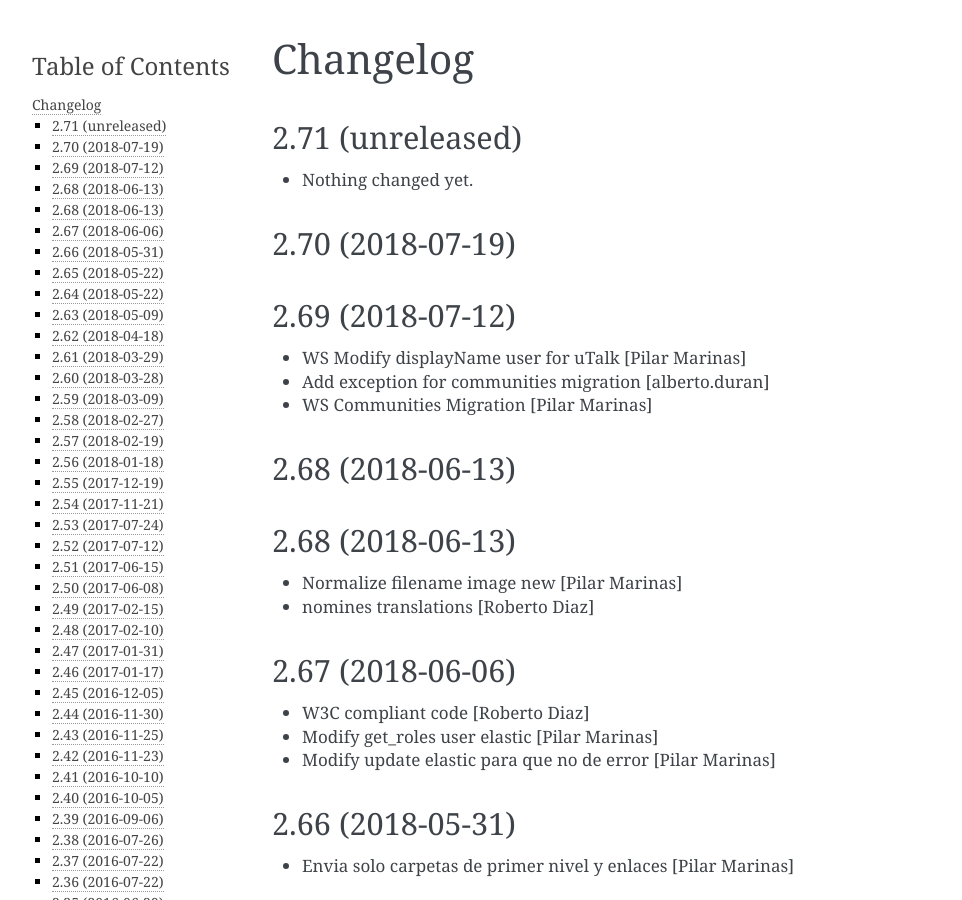
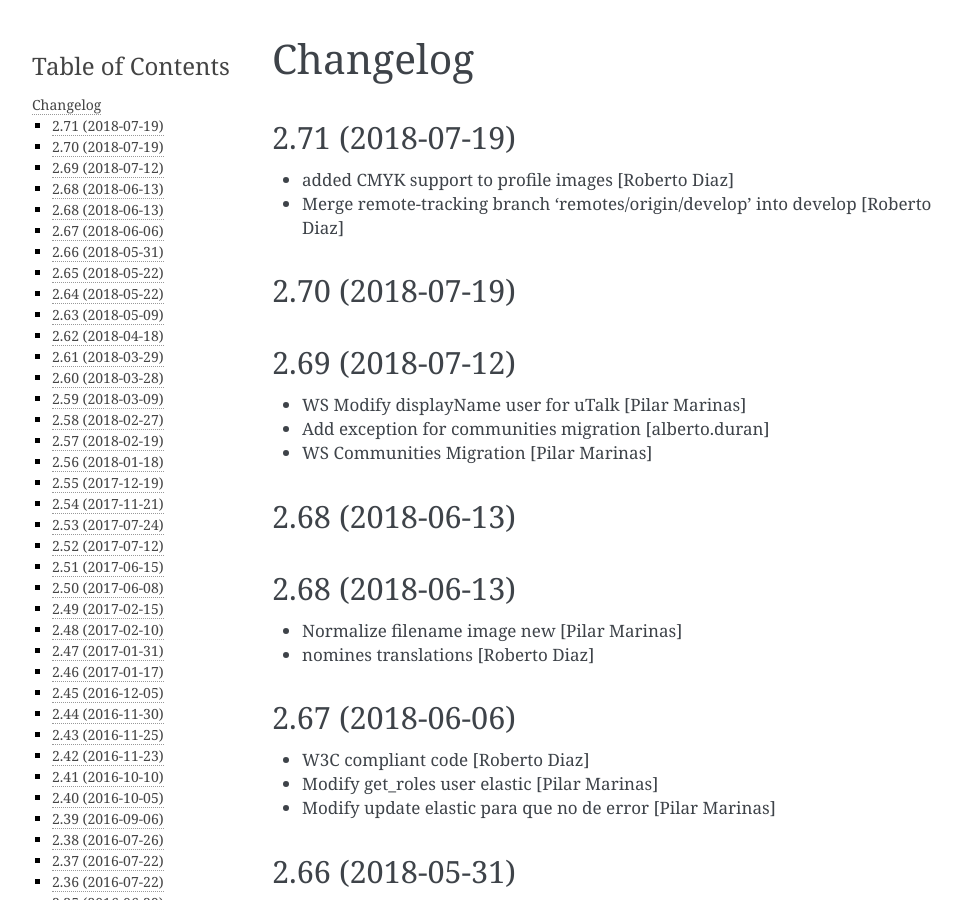
Before and after one commit to UPCnet/ulearn.core, a Sphinx documentation site: the page built from docs/HISTORY.rst, in a window 1280 px wide and 900 px high. Shown: the whole window, without its empty margins (148-1110 px from the left). Built offline with Sphinx 7.4.7, drawn with Linux system fonts in a browser that asks for light colours; pages that are not in the unit, such as notebooks, are missing from menus.

Commit message:
Preparing release 2.71

```diff
--- a/docs/HISTORY.rst
+++ b/docs/HISTORY.rst
@@ -1,11 +1,11 @@
 Changelog
 =========
 
-2.71 (unreleased)
+2.71 (2018-07-19)
 -----------------
 
-- Nothing changed yet.
-
+* added CMYK support to profile images [Roberto Diaz]
+* Merge remote-tracking branch 'remotes/origin/develop' into develop [Roberto Diaz]
 
 2.70 (2018-07-19)
 -----------------
--- a/setup.py
+++ b/setup.py
@@ -1,7 +1,7 @@
 from setuptools import setup, find_packages
 import os
 
-version = '2.71.dev0'
+version = '2.71'
 
 README = open('README.rst').read()
 HISTORY = open(os.path.join('docs', 'HISTORY.rst')).read()
```
